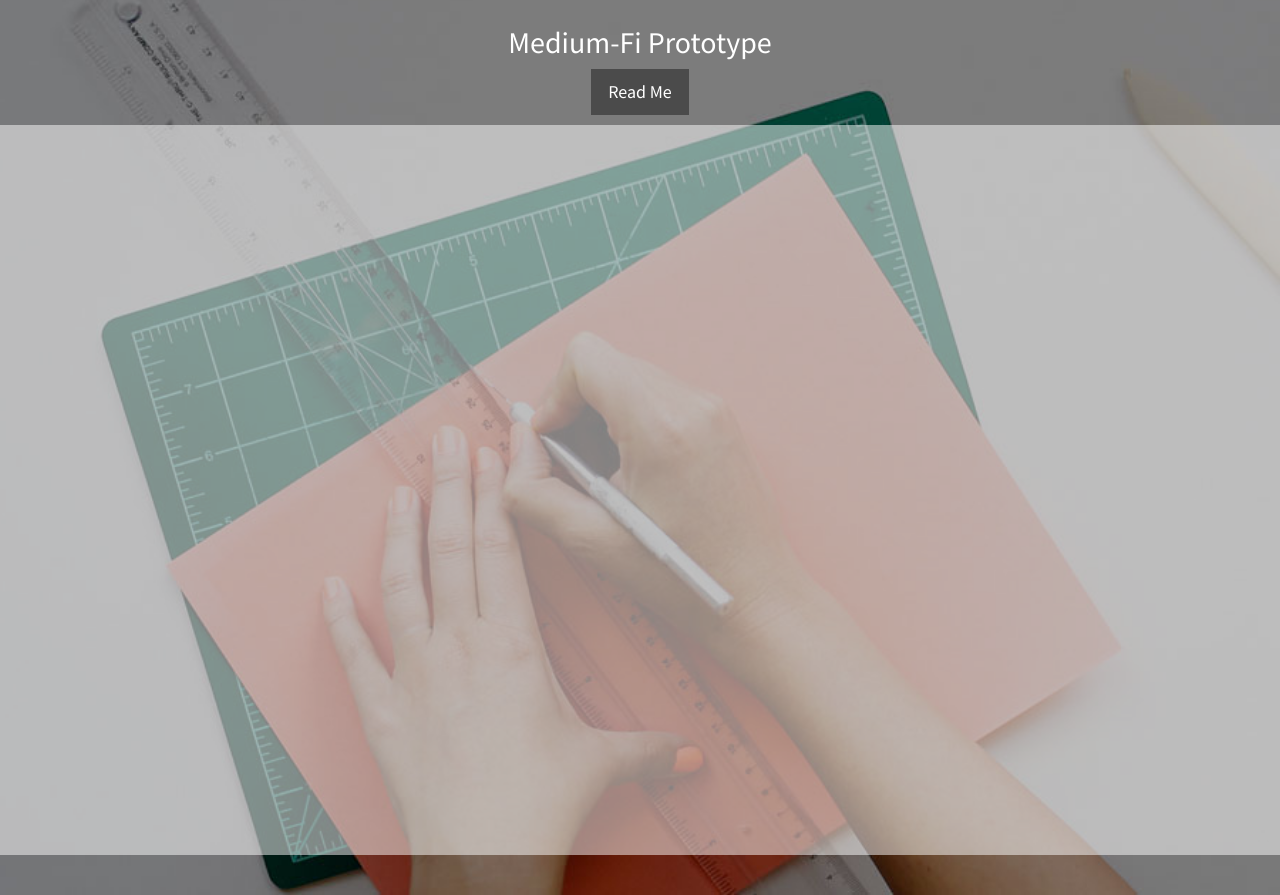
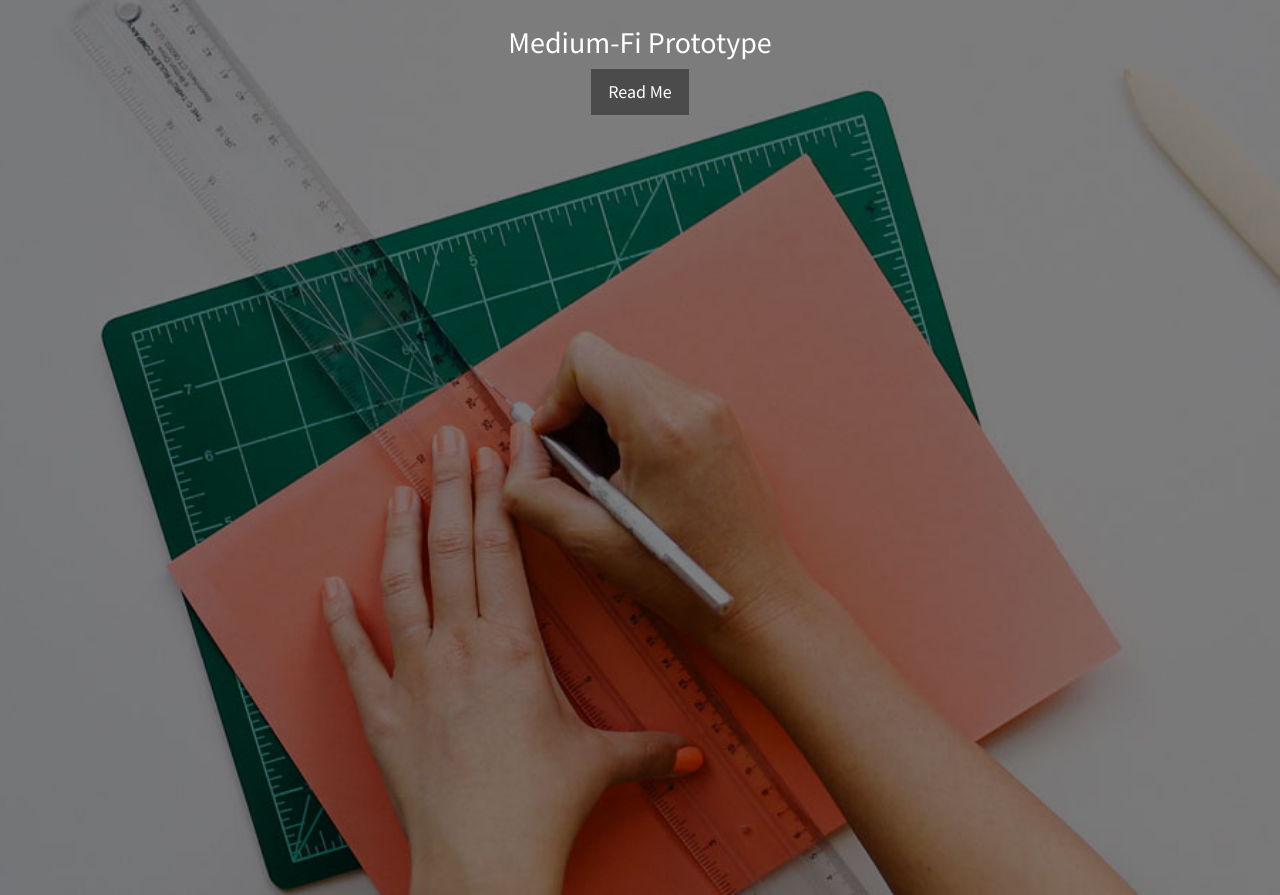
Before and after one commit to JohnYangSam/cs147-mwork-display-website, a plain HTML site: page index.html in a window 1280 px wide. Shown: the part 3880-4775 px from the top of the page. Drawn offline with Linux system fonts and the light colour scheme; a script that the page names is missing.

Commit message:
remove white shadow

```diff
--- a/index.html
+++ b/index.html
@@ -282,10 +282,8 @@
         <div class="text-vertical-center">
             <h2 class="protoio-header">Medium-Fi Prototype</h2>
             <h4 class="read-me"><a href="assets/assignments/9/read_me.pdf" class="btn btn-lg btn-dark">Read Me</a></h4>
-            <div class="white-shaded">
-                <div class="protoio-embed-prototype" data-account="mobilework" data-project="c7d50b30-cff6-42a0-9706-bcecc189f0c7" data-version="3" data-show-sidebuttons="0" style="width: 396px; height: 730px;"></div>
-                <script async src="//static.proto.io/api/widget-embed.js"></script>
-            </div>
+            <div class="protoio-embed-prototype" data-account="mobilework" data-project="c7d50b30-cff6-42a0-9706-bcecc189f0c7" data-version="3" data-show-sidebuttons="0" style="width: 396px; height: 730px;"></div>
+            <script async src="//static.proto.io/api/widget-embed.js"></script>
         </div>
     </aside>
 
```
